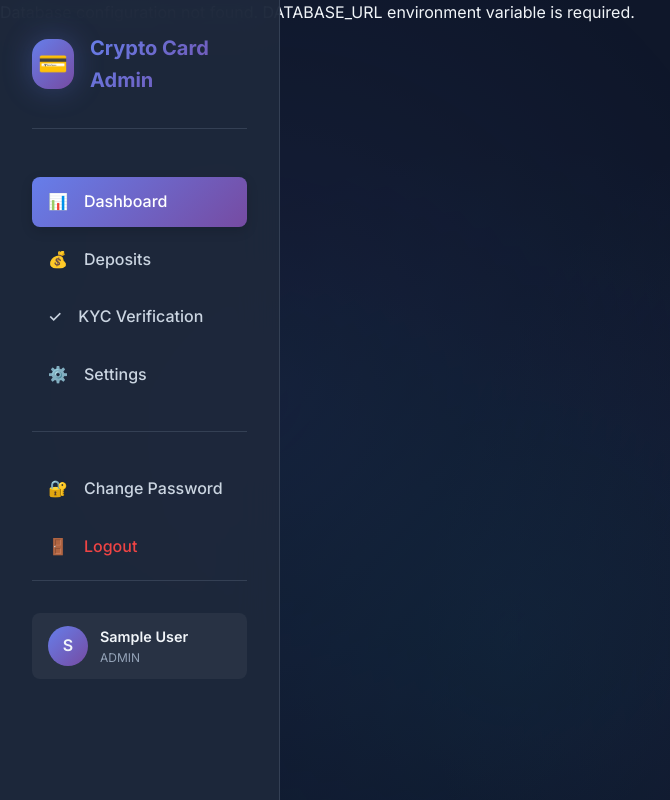
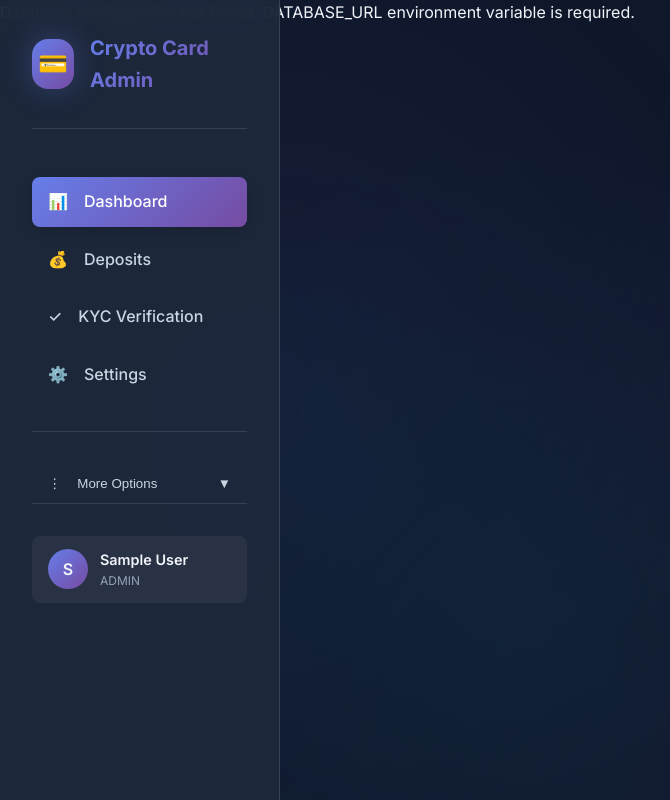
Before and after one commit to Ddjalex/ET, a PHP site: page /admin/dashboard.php in a window 1280 px wide. Shown: the whole page, without its empty margins (0-670 px from the left). Run offline with PHP 8.4, Linux system fonts and the light colour scheme; the visitor is signed in with stand-in values (Sample User, id 1); some libraries are stand-ins or nearby versions.

Commit message:
Group less-frequently used admin options into a collapsible menu
Refactor header navigation to use a "three dots" menu for less frequent options like changing password and logout, improving UI organization and user experience.

Replit-Commit-Author: Agent
Replit-Commit-Session-Id: 49e3869c-5862-4532-b5e2-b607edf08065
Replit-Commit-Checkpoint-Type: full_checkpoint
Replit-Commit-Screenshot-Url: https://storage.googleapis.com/screenshot-production-us-central1/7c0069bb-0808-4185-a8ed-b8b43a31e02c/49e3869c-5862-4532-b5e2-b607edf08065/5bXUmIt

```diff
--- a/public_html/admin/includes/header.php
+++ b/public_html/admin/includes/header.php
@@ -41,17 +41,40 @@ $currentPage = basename($_SERVER['PHP_SELF'], '.php');
                     <span>⚙️</span> Settings
                 </a>
             </li>
-            <li class="sidebar-nav-item" style="margin-top: 2rem; padding-top: 2rem; border-top: 1px solid var(--card-border);">
-                <a href="/admin/change-password.php" class="sidebar-nav-link <?php echo $currentPage === 'change-password' ? 'active' : ''; ?>">
+        </ul>
+
+        <!-- More Options Menu -->
+        <div style="margin-top: 2rem; padding-top: 2rem; border-top: 1px solid var(--card-border); position: relative;">
+            <button onclick="toggleMoreMenu()" class="sidebar-nav-link" style="width: 100%; display: flex; align-items: center; justify-content: space-between; background: transparent; border: none; cursor: pointer; padding: 0.75rem 1rem; border-radius: var(--radius-sm); transition: all 0.3s ease;">
+                <span style="display: flex; align-items: center; gap: var(--spacing-sm);">
+                    <span>⋮</span> More Options
+                </span>
+                <span id="moreMenuArrow" style="transition: transform 0.3s ease;">▼</span>
+            </button>
+
+            <div id="moreMenu" style="display: none; margin-top: 0.5rem; background: var(--bg-secondary); border-radius: var(--radius-sm); overflow: hidden; border: 1px solid var(--card-border);">
+                <a href="/admin/change-password.php" class="sidebar-nav-link <?php echo $currentPage === 'change-password' ? 'active' : ''; ?>" style="border-radius: 0;">
                     <span>🔐</span> Change Password
                 </a>
-            </li>
-            <li class="sidebar-nav-item">
-                <a href="/admin/logout.php" class="sidebar-nav-link" style="color: #ef4444;">
+                <a href="/admin/logout.php" class="sidebar-nav-link" style="color: #ef4444; border-radius: 0;">
                     <span>🚪</span> Logout
                 </a>
-            </li>
-        </ul>
+            </div>
+        </div>
+
+        <script>
+        function toggleMoreMenu() {
+            const menu = document.getElementById('moreMenu');
+            const arrow = document.getElementById('moreMenuArrow');
+            if (menu.style.display === 'none') {
+                menu.style.display = 'block';
+                arrow.style.transform = 'rotate(180deg)';
+            } else {
+                menu.style.display = 'none';
+                arrow.style.transform = 'rotate(0deg)';
+            }
+        }
+        </script>
 
         <div style="margin-top: auto; padding-top: 2rem; border-top: 1px solid var(--card-border);">
             <div style="padding: 0.75rem 1rem; background: var(--glass-bg); border-radius: var(--radius-sm);">
```
Also changed, not shown: attached_assets/targeted_element_1760947573179.png (added).
